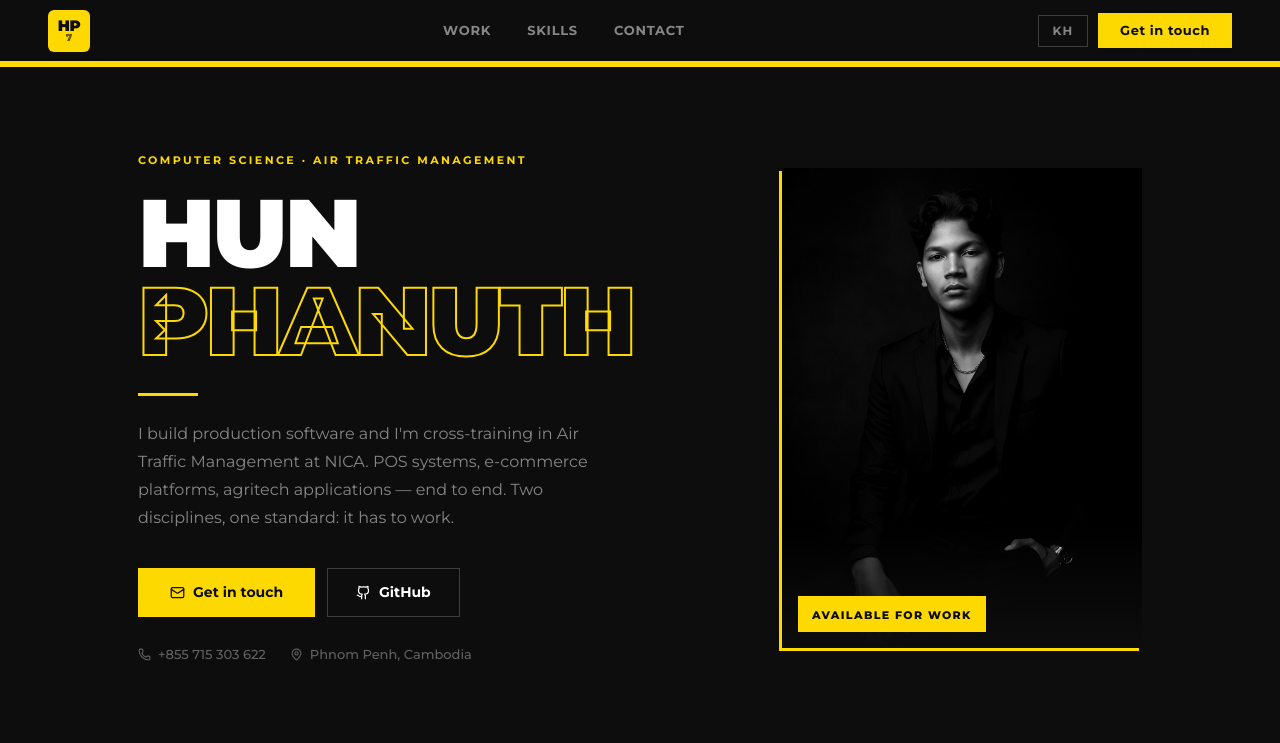
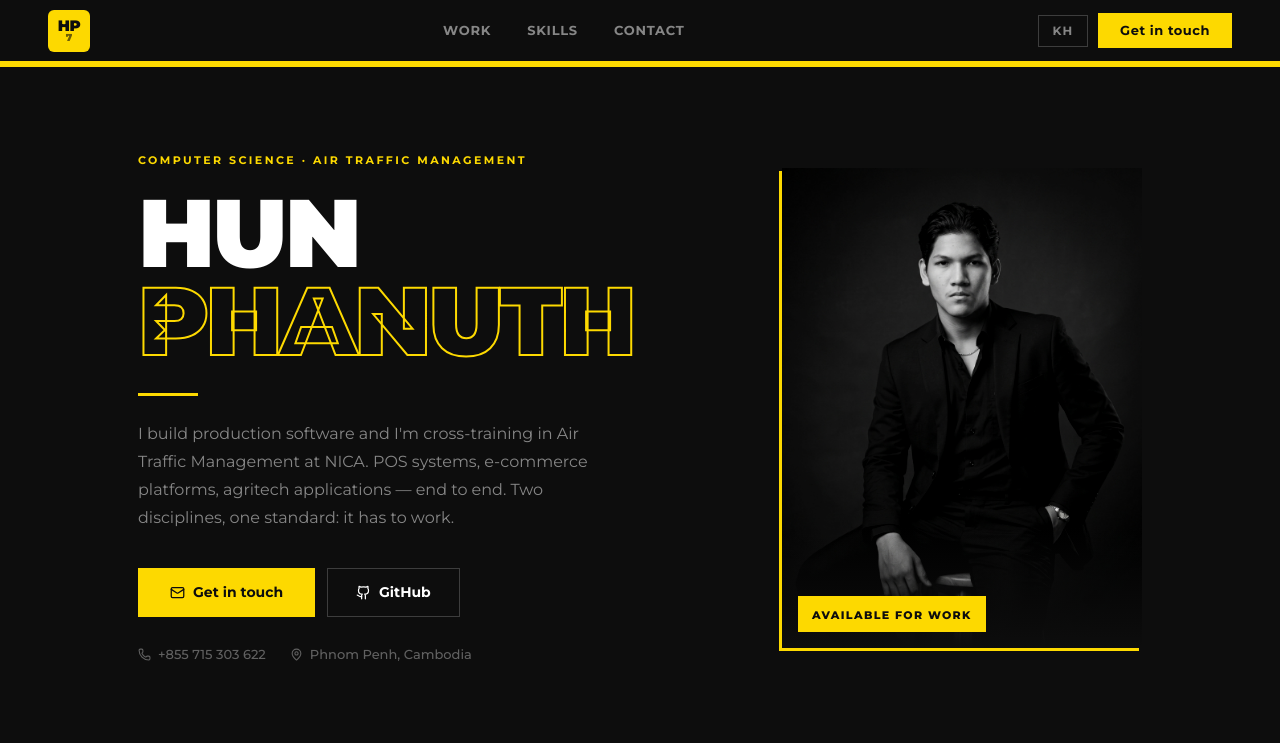
Before and after one commit to Steven-Hazad/phanuth-dev-system, a Next.js app: page / in a window 1280 px wide. Shown: the top 743 px of the page. Built offline with nearby package versions, Linux system fonts and the light colour scheme; no server answers; the database is empty; a web font is replaced by a local one.

Commit message:
Update page.js

```diff
--- a/src/app/page.js
+++ b/src/app/page.js
@@ -284,7 +284,7 @@ export default function NJRPro() {
             style={{ position:"relative" }}>
             <div style={{ position:"absolute", bottom:-3, left:-3, right:3, top:3, border:`3px solid ${YELLOW}`, zIndex:0 }} />
             <div style={{ position:"relative", zIndex:1, overflow:"hidden", background:"#1A1A1A" }}>
-              <img src="images/bl-steven.png" alt="Hun Phanuth"
+              <img src="images/Phanuth.png" alt="Hun Phanuth"
                 style={{ width:"100%", aspectRatio:"3/4", objectFit:"cover", objectPosition:"center top", display:"block", filter:"contrast(1.05) brightness(0.92)" }} />
               <div style={{ position:"absolute", bottom:0, left:0, right:0, height:120, background:`linear-gradient(transparent, ${BLACK})` }} />
             </div>
```
